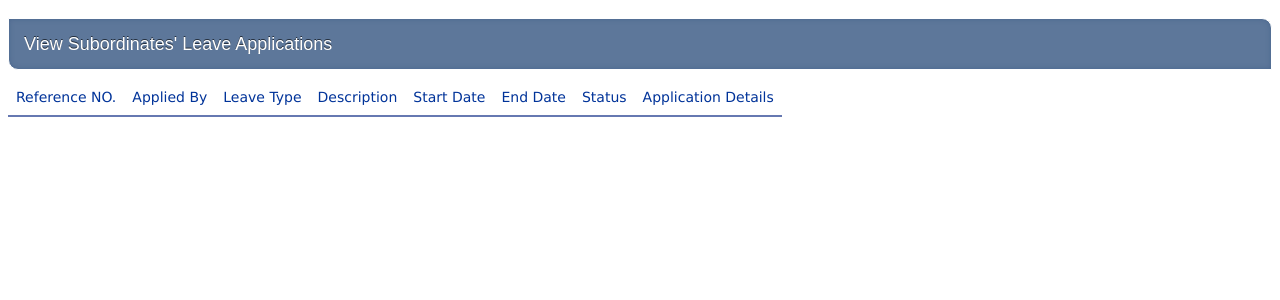
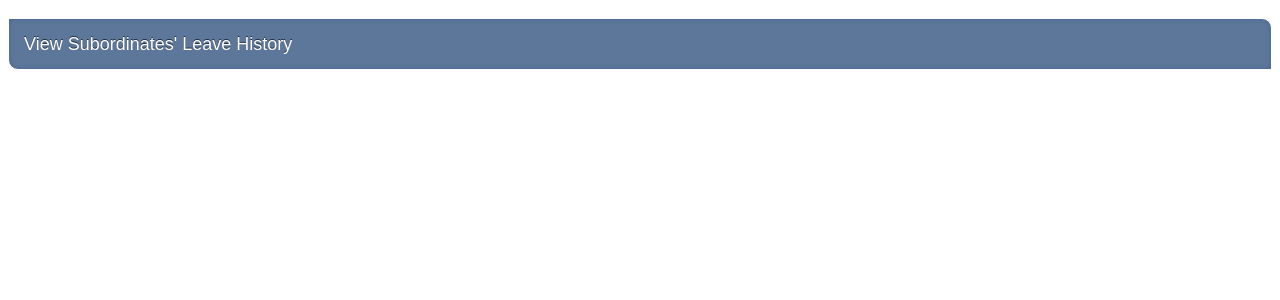
Before and after one commit to Qibaoooo/LAPS, a Spring Boot app: page /manager/history in a window 1280 px wide. Shown: the part 54-354 px from the top of the page. Run offline with Spring Boot 4, Linux system fonts and the light colour scheme; a user stored in the database is signed in; lists and menus that the app fills with data are empty.

Commit message:
html
debug, now can run correctly

```diff
--- a/src/main/resources/templates/layout.html
+++ b/src/main/resources/templates/layout.html
@@ -23,6 +23,14 @@
 					</div>
 				</div>
 			</div>
+			<div th:if="${session?.user?.username}">
+				<div th:if="${session.user.role.roleId=='manager'}" class="subnav">
+					<button class="subnavbtn">Manager Menu <i class="fa fa-caret-down"></i></button>
+					<div class="subnav-content">
+						<a th:href="@{/manager/history}" th:utext="#{menu.leaveList}">Leave History</a>
+					</div>
+				</div>
+			</div>
 			<div th:if="${session?.user?.username}" id="hiuser">
 				<div class="subnav">
 					<button class="subnavbtn">
--- a/src/main/resources/templates/manager-application-history.html
+++ b/src/main/resources/templates/manager-application-history.html
@@ -5,26 +5,34 @@
 
 <body>
 	<div th:replace="layout.html :: menu" />
-	<h2>View Subordinates' Leave Applications</h2>
+	<h2>View Subordinates' Leave History</h2>
 
 	<div th:if="${#lists.isEmpty(viewApplications)}">
 		<p>No Leave Applications to view.</p>
 	</div>
 
 	<div th:if="${not #lists.isEmpty(viewApplications)}">
-		<table style=" border: 1;">
+		<table>
+			<tr class="listHeading" th:each="entry, stat : ${viewApplications}">
+				<td>
+					<h4 th:text="${entry.key.username}">Name</h4>
+					<div th:if="${#lists.isEmpty(entry.value)}">
+						<p>No Leave Applications</p>
+					</div>
+					<div th:if="${not #lists.isEmpty(entry.value)}">
+						<table style="border: 1;">
 							<tr class="listHeading">
-				<th><span th:text="#{fieldLabel.leaveApplicationId}"></span></th>
-				<th><span th:text="#{fieldLabel.user}"></span></th>
-				<th><span th:text="#{fieldLabel.type}"></span></th>
-				<th><span th:text="#{fieldLabel.description}"></span></th>
-				<th><span th:text="#{fieldLabel.startDate}"></span></th>
-				<th><span th:text="#{fieldLabel.endDate}"></span></th>
-				<th><span th:text="#{fieldLabel.status}"></span></th>
-				<th><span th:text="#{title.applicationDetails}"></span></th>
+								<th th:utext="#{fieldLabel.leaveApplicationId}"></th>
+								<th th:utext="#{fieldLabel.user}"></th>
+								<th th:utext="#{fieldLabel.type}"></th>
+								<th th:utext="#{fieldLabel.description}"></th>
+								<th th:utext="#{fieldLabel.startDate}"></th>
+								<th th:utext="#{fieldLabel.endDate}"></th>
+								<th th:utext="#{fieldLabel.status}"></th>
+								<th th:utext="#{title.applicationDetails}"></th>
 							</tr>
-			<tr th:each="la: ${viewApplications}" class="listRecord">
-				<td align="left" th:text="${la.Id}"></td>
+							<tr class="listRecord" th:each="la : ${entry.value}">
+								<td align="left" th:text="${la.id}"></td>
 								<td align="left" th:text="${la.user.username}"></td>
 								<td align="left" th:text="${la.type}"></td>
 								<td align="left" th:text="${la.description}">No Description</td>
@@ -36,6 +44,10 @@
 							</tr>
 						</table>
 					</div>
+				</td>
+			</tr>
+		</table>
+	</div>
 </body>
 
 </html>
```
Also changed, not shown: src/main/resources/templates/manager-view-applications.html (+23 -12 lines). Lines whose indentation alone changed are shown as unchanged.
